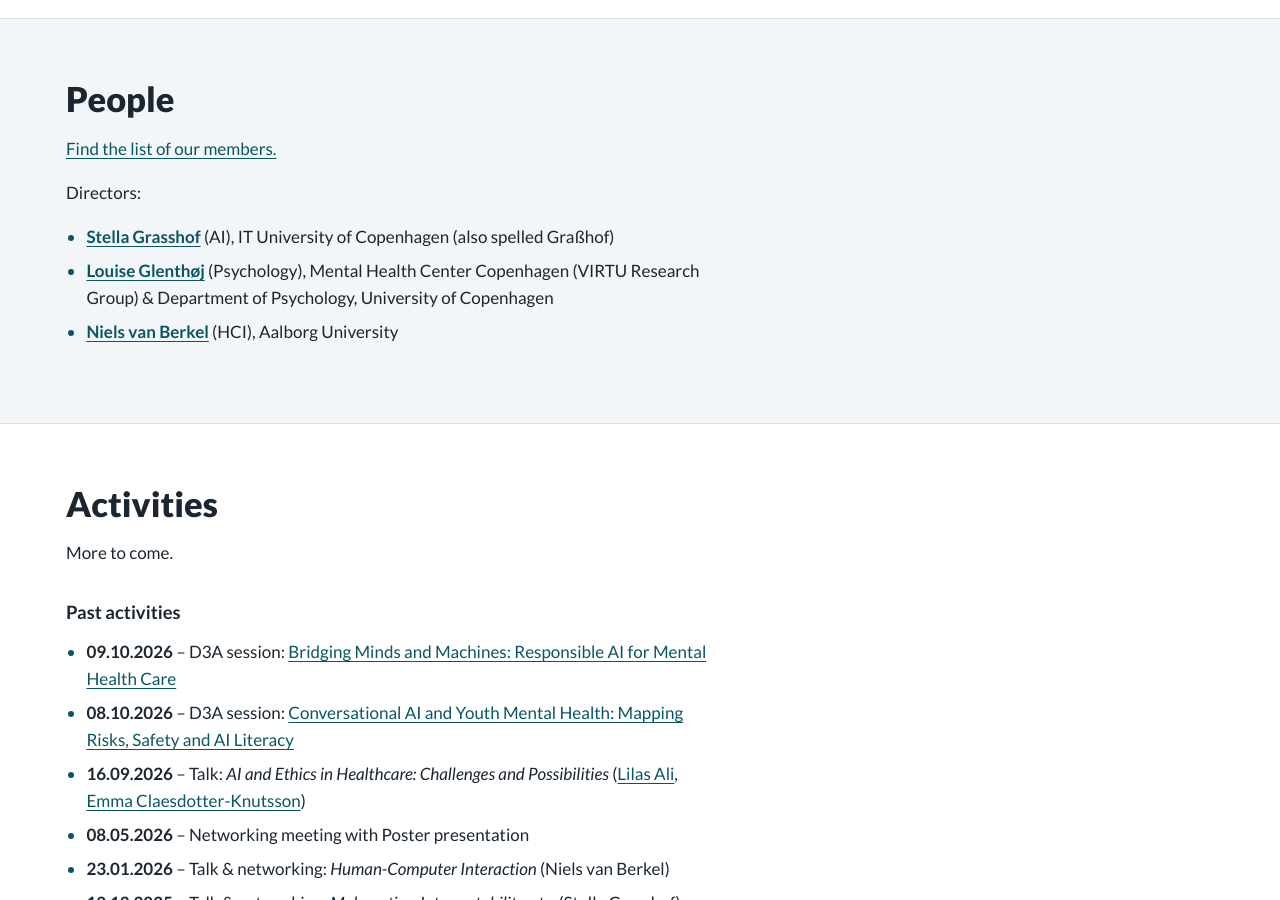
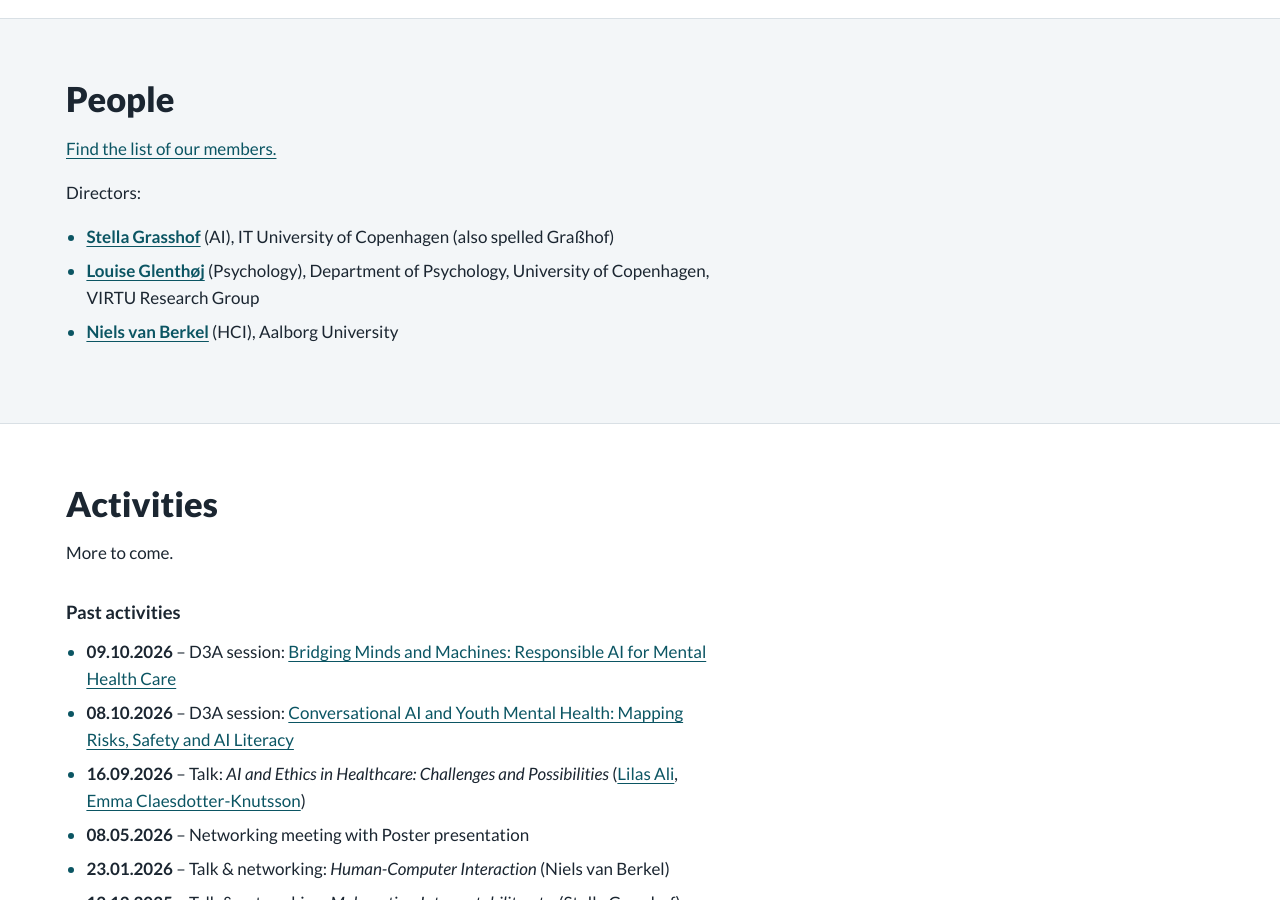
Before and after one commit to bridging-minds-and-machines/bridging-minds-and-machines.github.io, a Jekyll site: the page built from index.md, in a window 1280 px wide and 900 px high, scrolled down 849 px. Built offline with Jekyll 4.4.1, drawn with Linux system fonts in a browser that asks for light colours.

Commit message:
index update

```diff
--- a/index.md
+++ b/index.md
@@ -26,7 +26,7 @@ by the [Pioneer Centre for AI](https://www.aicentre.dk/).
 
 Directors:
 - **[Stella Grasshof](https://www.aicentre.dk/people/stella-grasshof)** (AI), IT University of Copenhagen (also spelled Graßhof)
-- **[Louise Glenthøj](https://www.aicentre.dk/people/louise-glenthoj)** (Psychology), Mental Health Center Copenhagen (VIRTU Research Group) & Department of Psychology, University of Copenhagen
+- **[Louise Glenthøj](https://www.aicentre.dk/people/louise-glenthoj)** (Psychology), Department of Psychology, University of Copenhagen, VIRTU Research Group
 - **[Niels van Berkel](https://www.aicentre.dk/people/niels-van-berkel)** (HCI), Aalborg University
 
 
```
